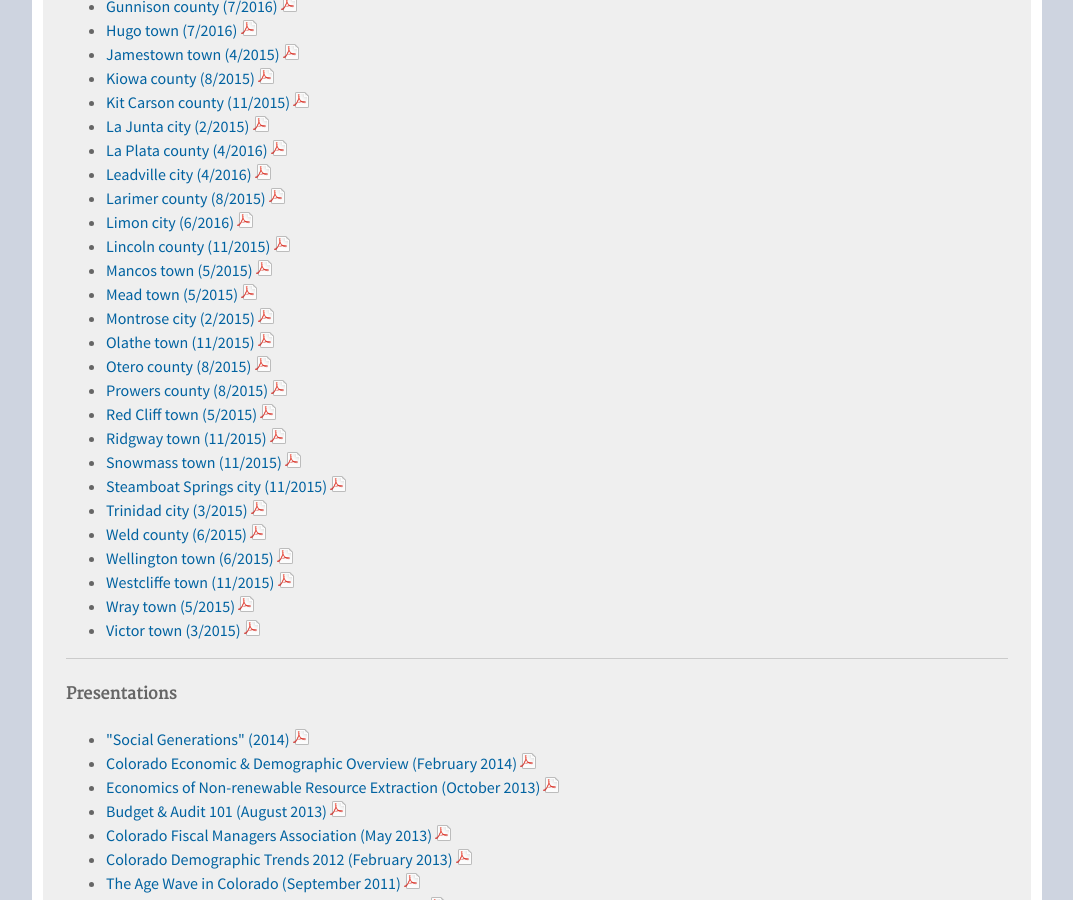
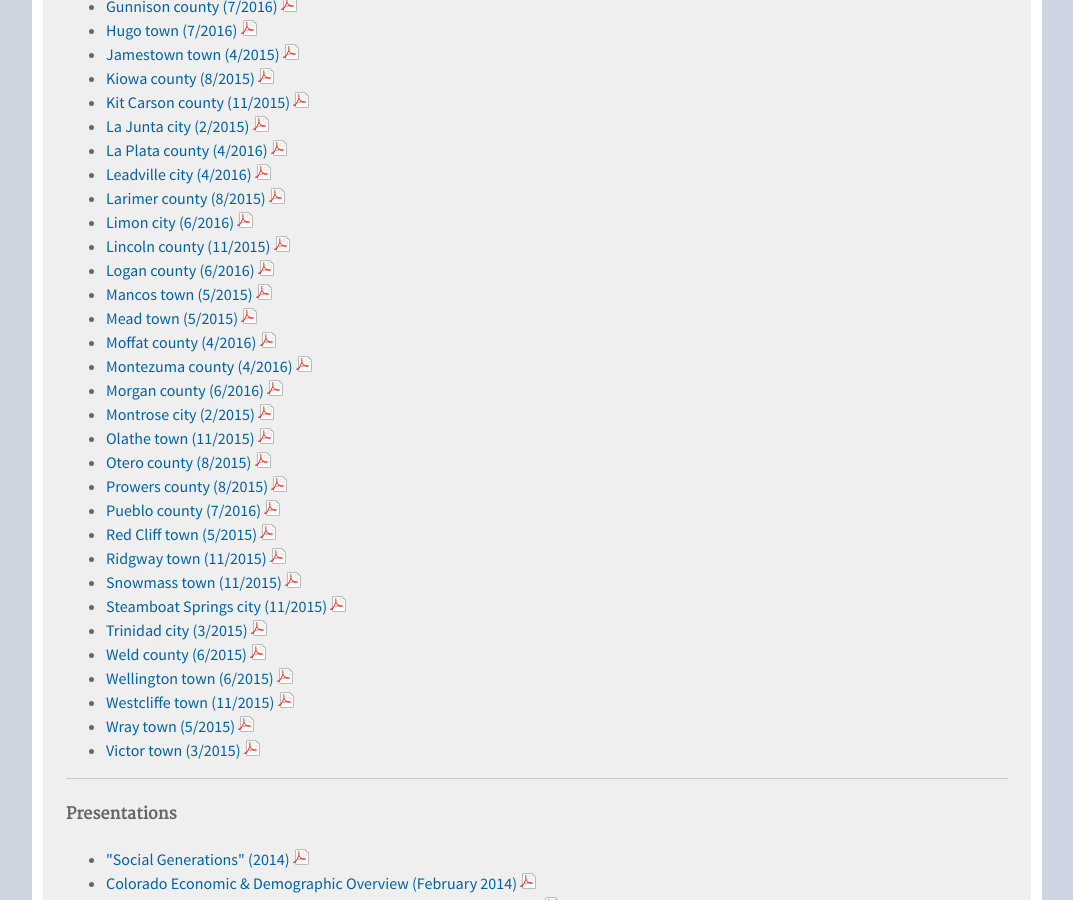
Before and after one commit to TBleess/Website_New, a Jekyll site: the page built from pages/9_Not_in_Menu/publications-and-presentations.md, in a window 1280 px wide and 900 px high, scrolled down 1647 px. Shown: the whole window, without its empty margins (103-1176 px from the left). Built offline with Jekyll 4.4.1, drawn with Linux system fonts in a browser that asks for light colours.

Commit message:
Updated publications-and-presentations.md

```diff
--- a/pages/9_Not_in_Menu/publications-and-presentations.md
+++ b/pages/9_Not_in_Menu/publications-and-presentations.md
@@ -84,12 +84,17 @@ published: true
 - [Larimer county (8/2015) ![pdf](/images/page_white_acrobat.png 'download pdf file')](https://drive.google.com/uc?export=download&id=0B-vz6H4k4SESMllESU1WVUhvQmc)
 - [Limon city (6/2016) ![pdf](/images/page_white_acrobat.png 'download pdf file')](https://drive.google.com/uc?export=download&id=0B-vz6H4k4SESS1FtUDZMMFBjcGs)
 - [Lincoln county (11/2015) ![pdf](/images/page_white_acrobat.png 'download pdf file')](https://drive.google.com/uc?export=download&id=0B-vz6H4k4SESUnlGN0ZaXzVPV1U)
+- [Logan county (6/2016) ![pdf](/images/page_white_acrobat.png 'download pdf file')](https://drive.google.com/uc?export=download&id=0B-vz6H4k4SESMm1ncTZZYkd5RGc)
 - [Mancos town (5/2015) ![pdf](/images/page_white_acrobat.png 'download pdf file')](https://drive.google.com/uc?export=download&id=0B2oqdPZKJqK7M2ZIWTVYNFFld0E)
 - [Mead town (5/2015) ![pdf](/images/page_white_acrobat.png 'download pdf file')](https://drive.google.com/uc?export=download&id=0B2oqdPZKJqK7Y3VkS21LQTQzOXc)
+- [Moffat county (4/2016) ![pdf](/images/page_white_acrobat.png 'download pdf file')](https://drive.google.com/uc?export=download&id=0B-vz6H4k4SESOTJab1k1Ujk5Ykk)
+- [Montezuma county (4/2016) ![pdf](/images/page_white_acrobat.png 'download pdf file')](https://drive.google.com/uc?export=download&id=0B-vz6H4k4SEScmg3eXljWUNvb1E)
+- [Morgan county (6/2016) ![pdf](/images/page_white_acrobat.png 'download pdf file')](https://drive.google.com/uc?export=download&id=0B-vz6H4k4SESbk9uQ0JDQk9md2s)
 - [Montrose city (2/2015) ![pdf](/images/page_white_acrobat.png 'download pdf file')](https://drive.google.com/uc?export=download&id=0B2oqdPZKJqK7azZMdmRtMzM2VjQ)
 - [Olathe town (11/2015) ![pdf](/images/page_white_acrobat.png 'download pdf file')](https://drive.google.com/uc?export=download&id=0B-vz6H4k4SESSncxaG0zaVBaVnM)
 - [Otero county (8/2015) ![pdf](/images/page_white_acrobat.png 'download pdf file')](https://drive.google.com/uc?export=download&id=0B-vz6H4k4SESQUZSQkhJcDNhM1U)
 - [Prowers county (8/2015) ![pdf](/images/page_white_acrobat.png 'download pdf file')](https://drive.google.com/uc?export=download&id=0B-vz6H4k4SESUG1jbFNKSFJTSXc)
+- [Pueblo county (7/2016) ![pdf](/images/page_white_acrobat.png 'download pdf file')](https://drive.google.com/uc?export=download&id=0ByjImPUKASTTOUtWeGlCTXlwSEk)
 - [Red Cliff town (5/2015) ![pdf](/images/page_white_acrobat.png 'download pdf file')](https://drive.google.com/uc?export=download&id=0ByjImPUKASTTMm56SzJWanV4ZFk)
 - [Ridgway town (11/2015) ![pdf](/images/page_white_acrobat.png 'download pdf file')](https://drive.google.com/uc?export=download&id=0B-vz6H4k4SEST1VXTEE5VU5nXzQ)
 - [Snowmass town (11/2015) ![pdf](/images/page_white_acrobat.png 'download pdf file')](https://drive.google.com/uc?export=download&id=0B-vz6H4k4SESYUNlZjRSYkNyWFU)
```
